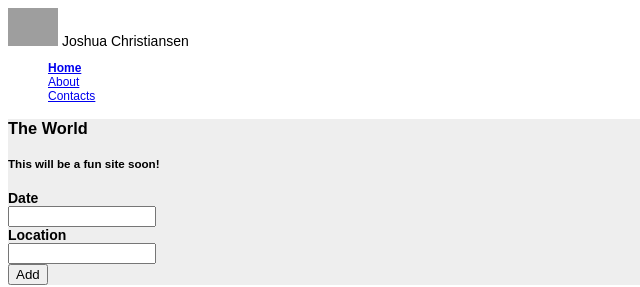
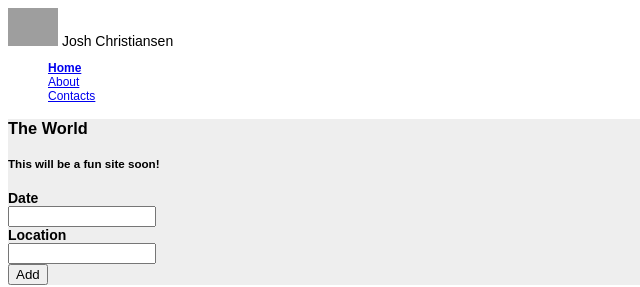
Before and after one commit to c0mg3k/NetFromScratch, a plain HTML site: page wwwroot/index.html in a window 1280 px wide. Shown: the top 287 px of the page, 0-640 px from the left. Drawn offline with Linux system fonts and the light colour scheme; grey boxes are pictures that could not be loaded.

Commit message:
will this user fix work already?

```diff
--- a/wwwroot/index.html
+++ b/wwwroot/index.html
@@ -12,7 +12,7 @@
 <body>
     <div id="sidebar">
         <img class="sidebar-headshot" src="img/user.jpg" alt="" />
-        <span>Joshua Christiansen</span>
+        <span>Josh Christiansen</span>
 
         <ul class="menu">
             <li class="active">
```
